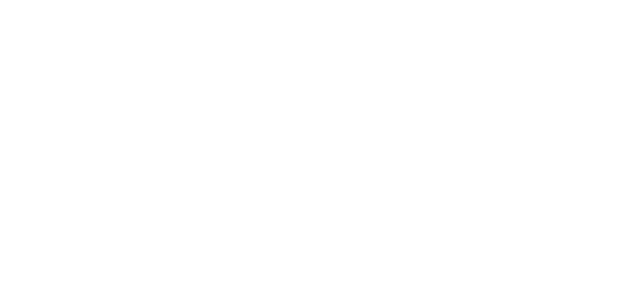
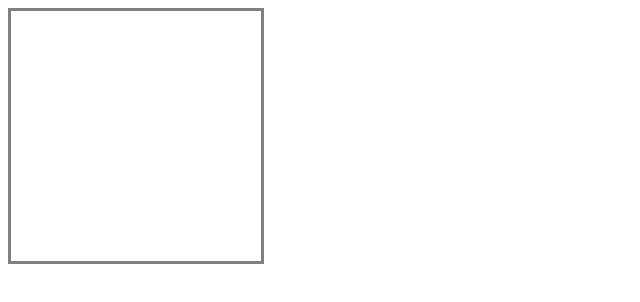
Before and after one commit to johannpa/React-test, a React (Create React App) app: page / in a window 1280 px wide. Shown: the top 302 px of the page, without its empty margins (0-640 px from the left). Built offline with nearby package versions, Linux system fonts and the light colour scheme.

Commit message:
Import the style and create the container class

```diff
--- a/src/components/DisplayDifficulty/DisplayDifficulty.jsx
+++ b/src/components/DisplayDifficulty/DisplayDifficulty.jsx
@@ -1,5 +1,6 @@
 import React from "react";
+import style from "./style.module.css";
 
 export function DisplayDifficulty(props) {
-  return <div></div>;
+  return <div className={style.container}></div>;
 }
--- a/src/components/DisplayDifficulty/style.module.css
+++ b/src/components/DisplayDifficulty/style.module.css
@@ -0,0 +1,8 @@
+.container {
+  height: 250px;
+  width: 250px;
+  border: 3px solid grey;
+  display: flex;
+  justify-content: center;
+  align-items: center;
+}
```
